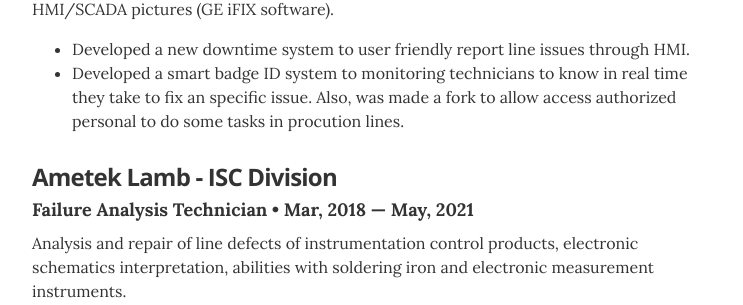
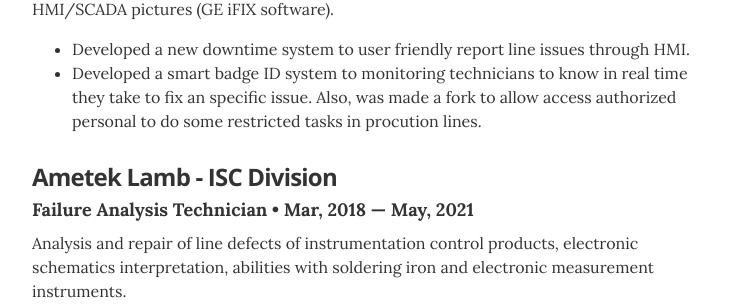
Before and after one commit to baldeadr/baldeadr.github.io, a Jekyll site: the page built from index.html, in a window 1280 px wide and 900 px high, scrolled down 634 px. Shown: the part 197-502 px from the top of the window, without its empty margins (268-1011 px from the left). Built offline with Jekyll 4.4.1, drawn with Linux system fonts in a browser that asks for light colours.

Commit message:
Update experience.yml

```diff
--- a/_data/experience.yml
+++ b/_data/experience.yml
@@ -3,7 +3,7 @@
 - company: Corning RCC
   position: Controls Engineer
   duration: Mar, 2022 &mdash; Present
-  summary: Support of internal Manufacturing Execution System (CoMET), support to real-time data management system (PI System software), development and implementation of HMI/SCADA pictures (GE iFIX software). <ul><li>Developed a new downtime system to user friendly report line issues through HMI.</li><li>Developed a smart badge ID system to monitoring technicians to know in real time they take to fix an specific issue. Also, was made a fork to allow access authorized personal to do some tasks in procution lines.</li></ul>
+  summary: Support of internal Manufacturing Execution System (CoMET), support to real-time data management system (PI System software), development and implementation of HMI/SCADA pictures (GE iFIX software). <ul><li>Developed a new downtime system to user friendly report line issues through HMI.</li><li>Developed a smart badge ID system to monitoring technicians to know in real time they take to fix an specific issue. Also, was made a fork to allow access authorized personal to do some restricted tasks in procution lines.</li></ul>
 
 - company: Ametek Lamb - ISC Division
   position: Failure Analysis Technician
```
